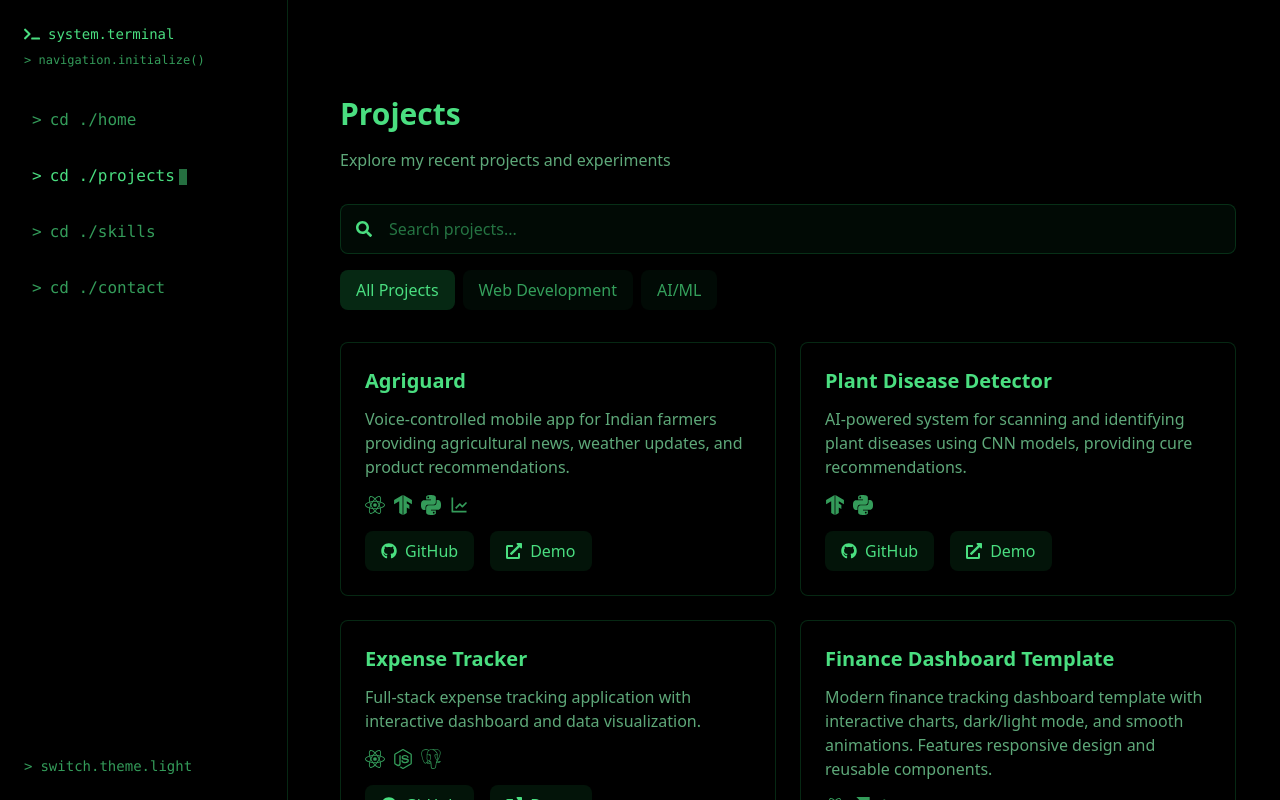
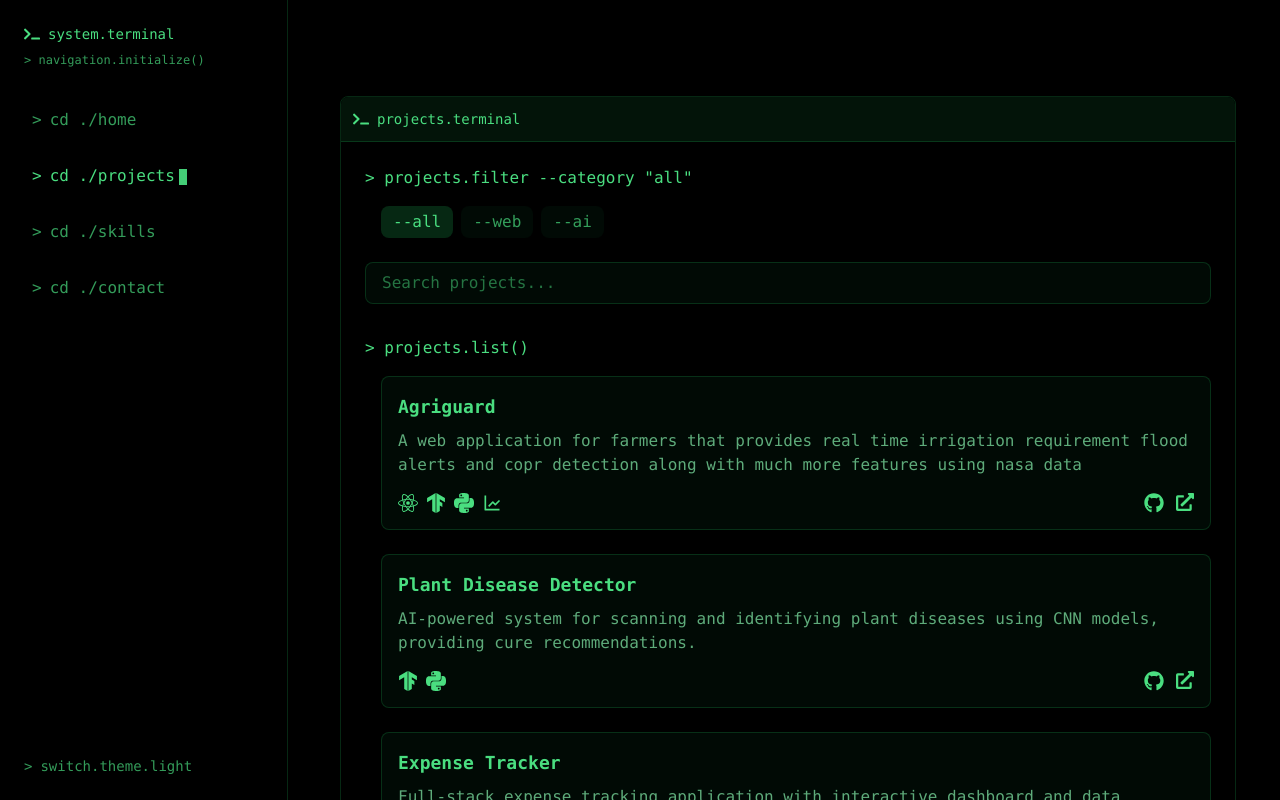
Before and after one commit to ESR-style/Portfolio-Samarth, a React (Vite) app: page /projects in a window 1280 px wide. Shown: the top 800 px of the page. Built offline with nearby package versions, Linux system fonts and the light colour scheme.

Commit message:
made every screen terminal like

```diff
--- a/src/pages/Home.jsx
+++ b/src/pages/Home.jsx
@@ -5,6 +5,14 @@ import { Link } from 'react-router-dom';
 import { useTheme } from '../context/ThemeContext';
 import Navbar from '../components/Navbar';
 import Termi from '../components/Termi';
+
+const BlinkingCursor = () => (
+  <motion.span
+    animate={{ opacity: [1, 0] }}
+    transition={{ duration: 0.8, repeat: Infinity, repeatType: 'reverse' }}
+    className="inline-block w-2 h-4 ml-1 align-middle"
+  />
+);
 
 const Home = () => {
   const { darkMode } = useTheme();
@@ -16,38 +24,77 @@ const Home = () => {
 
       <div className="container mx-auto px-6 pt-20 md:pt-24 md:pl-80">
         <div className="max-w-4xl mx-auto space-y-6">
-          {/* Main Box */}
+          {/* Terminal Window */}
           <motion.div
             initial={{ opacity: 0, y: 20 }}
             animate={{ opacity: 1, y: 0 }}
-            className={`p-6 rounded-lg border ${
+            className={`rounded-lg border ${
               darkMode ? 'border-green-500/20' : 'border-indigo-500/20'
-            } backdrop-blur-sm bg-black/20`}
+            } overflow-hidden`}
           >
-            <h1 className={`text-4xl font-bold mb-4 ${
+            {/* Terminal Header */}
+            <div className={`p-3 ${
+              darkMode ? 'bg-green-500/10' : 'bg-indigo-500/10'
+            } backdrop-blur-sm border-b ${
+              darkMode ? 'border-green-500/20' : 'border-indigo-500/20'
+            }`}>
+              <div className="flex items-center gap-2">
+                <FaTerminal className={darkMode ? 'text-green-400' : 'text-indigo-400'} />
+                <span className={`text-sm font-mono ${
                   darkMode ? 'text-green-400' : 'text-indigo-400'
                 }`}>
-              Samarth A.K
-            </h1>
-            <p className={`text-xl mb-6 ${
-              darkMode ? 'text-green-300/70' : 'text-indigo-300/70'
-            }`}>
-              Full Stack Developer & AI Enthusiast
-            </p>
+                  portfolio.terminal
+                </span>
+              </div>
+            </div>
 
-            {/* Quick Actions */}
-            <div className="flex flex-wrap gap-4 mb-6">
+            {/* Terminal Content */}
+            <div className="p-6 font-mono bg-black/20 backdrop-blur-sm">
+              {/* System Info */}
+              <div className={`mb-8 ${darkMode ? 'text-green-400' : 'text-indigo-400'}`}>
+                <div className="mb-2">{`> system.user.info`}</div>
+                <div className="ml-4">
+                  <div className="mb-4">
+                    <span className="opacity-70">{`name: `}</span>
+                    <span className="text-2xl font-bold">Samarth A.K</span>
+                    <BlinkingCursor />
+                  </div>
+                  <div className="mb-4">
+                    <span className="opacity-70">{`role: `}</span>
+                    <span>Full Stack Developer & AI Enthusiast</span>
+                  </div>
+                  <div className="mb-4">
+                    <span className="opacity-70">{`status: `}</span>
+                    <span>Available for opportunities</span>
+                  </div>
+                </div>
+              </div>
+
+              {/* About Section */}
+              <div className={`mb-8 ${darkMode ? 'text-green-400' : 'text-indigo-400'}`}>
+                <div className="mb-2">{`> user.about`}</div>
+                <div className="ml-4">
+                  I'm a passionate developer exploring the realms of web dev, AI, and game dev.
+                  I create innovative solutions and love turning ideas into reality.
+                  Let's build something awesome together!
+                </div>
+              </div>
+
+              {/* Actions */}
+              <div className={`mb-8 ${darkMode ? 'text-green-400' : 'text-indigo-400'}`}>
+                <div className="mb-2">{`> system.actions.available`}</div>
+                <div className="ml-4 flex flex-wrap gap-4">
                   <Link to="/projects">
                     <motion.button
                       whileHover={{ scale: 1.05 }}
                       whileTap={{ scale: 0.95 }}
                       className={`flex items-center gap-2 px-4 py-2 rounded-lg ${
                         darkMode
-                      ? 'bg-green-500/20 text-green-400 hover:bg-green-500/30'
-                      : 'bg-indigo-500/20 text-indigo-400 hover:bg-indigo-500/30'
+                          ? 'bg-green-500/20 hover:bg-green-500/30'
+                          : 'bg-indigo-500/20 hover:bg-indigo-500/30'
                       }`}
                     >
-                  View Projects <FaArrowRight />
+                      {`view.projects()`} <FaArrowRight />
                     </motion.button>
                   </Link>
 
@@ -57,29 +104,19 @@ const Home = () => {
                     whileTap={{ scale: 0.95 }}
                     className={`flex items-center gap-2 px-4 py-2 rounded-lg ${
                       darkMode
-                    ? 'bg-green-500/10 text-green-400 hover:bg-green-500/20'
-                    : 'bg-indigo-500/10 text-indigo-400 hover:bg-indigo-500/20'
+                        ? 'bg-green-500/10 hover:bg-green-500/20'
+                        : 'bg-indigo-500/10 hover:bg-indigo-500/20'
                     }`}
                   >
-                Open Terminal <FaTerminal />
+                    {`terminal.open()`} <FaTerminal />
                   </motion.button>
                 </div>
-
-            {/* About Section */}
-            <div className={`mb-6 ${
-              darkMode ? 'text-green-300/70' : 'text-indigo-300/70'
-            }`}>
-              <h2 className={`text-xl font-semibold mb-2 ${
-                darkMode ? 'text-green-400' : 'text-indigo-400'
-              }`}>About Me</h2>
-              <p>
-
-              "I’m a passionate developer exploring the realms of web dev, AI, and game dev. I create innovative solutions and love turning ideas into reality. Let’s build something awesome together!"
-              </p>
               </div>
 
               {/* Social Links */}
-            <div className="flex gap-4">
+              <div className={darkMode ? 'text-green-400' : 'text-indigo-400'}>
+                <div className="mb-2">{`> user.social.links`}</div>
+                <div className="ml-4 flex gap-4">
                   {[
                     { icon: <FaGithub />, url: "https://github.com/ESR-style" },
                     { icon: <FaLinkedin />, url: "https://www.linkedin.com/in/samarth-a-k-463366248/" },
@@ -91,51 +128,13 @@ const Home = () => {
                       target="_blank"
                       rel="noopener noreferrer"
                       whileHover={{ scale: 1.2 }}
-                  className={`text-2xl ${
-                    darkMode ? 'text-green-400 hover:text-green-300' : 'text-indigo-400 hover:text-indigo-300'
-                  }`}
+                      className="text-2xl hover:opacity-80"
                     >
                       {social.icon}
                     </motion.a>
                   ))}
                 </div>
-          </motion.div>
-
-          {/* Experience & Projects Preview */}
-          <motion.div
-            initial={{ opacity: 0, y: 20 }}
-            animate={{ opacity: 1, y: 0 }}
-            transition={{ delay: 0.2 }}
-            className="grid md:grid-cols-2 gap-6"
-          >
-            <div className={`p-6 rounded-lg border ${
-              darkMode ? 'border-green-500/20' : 'border-indigo-500/20'
-            } backdrop-blur-sm bg-black/20`}>
-              <h2 className={`text-xl font-semibold mb-4 ${
-                darkMode ? 'text-green-400' : 'text-indigo-400'
-              }`}>Experience</h2>
-              <ul className={`space-y-3 ${
-                darkMode ? 'text-green-300/70' : 'text-indigo-300/70'
-              }`}>
-                <li>• Tech Club Founder & Leader – SJCE Mysore</li>
-                <li>• Hackathon Team Leadership</li>
-                <li>• Full Stack Development Projects</li>
-              </ul>
               </div>
-
-            <div className={`p-6 rounded-lg border ${
-              darkMode ? 'border-green-500/20' : 'border-indigo-500/20'
-            } backdrop-blur-sm bg-black/20`}>
-              <h2 className={`text-xl font-semibold mb-4 ${
-                darkMode ? 'text-green-400' : 'text-indigo-400'
-              }`}>Recent Projects</h2>
-              <ul className={`space-y-3 ${
-                darkMode ? 'text-green-300/70' : 'text-indigo-300/70'
-              }`}>
-                <li>• Agriguard – Agriculture App</li>
-                <li>• Plant Disease Detector</li>
-                <li>• Expense Tracker</li>
-              </ul>
             </div>
           </motion.div>
         </div>
--- a/src/pages/Projects.jsx
+++ b/src/pages/Projects.jsx
@@ -2,11 +2,9 @@ import React, { useState } from 'react';
 import { motion, AnimatePresence } from 'framer-motion';
 import { useTheme } from '../context/ThemeContext';
 import Navbar from '../components/Navbar';
-import { FaGithub, FaExternalLinkAlt, FaSearch } from 'react-icons/fa';
-import { SiTensorflow, SiPostgresql, SiPython, SiNodedotjs, SiReact, SiFramer,SiJavascript } from 'react-icons/si';
-import {
-  BiLineChart
-} from 'react-icons/bi';
+import { FaGithub, FaExternalLinkAlt, FaTerminal } from 'react-icons/fa';
+import { SiTensorflow, SiPostgresql, SiPython, SiNodedotjs, SiReact, SiFramer, SiJavascript } from 'react-icons/si';
+import { BiLineChart } from 'react-icons/bi';
 
 const ProjectCard = ({ project, darkMode }) => (
   <motion.div
@@ -81,7 +79,7 @@ const Projects = () => {
   const projects = [
     {
       title: 'Agriguard',
-      description: 'Voice-controlled mobile app for Indian farmers providing agricultural news, weather updates, and product recommendations.',
+      description: 'A web application for farmers that provides real time irrigation requirement flood alerts and copr detection along with much more features using nasa data',
       category: 'web',
       tech: [SiReact,SiTensorflow, SiPython, BiLineChart],
       github: 'https://github.com/ESR-style/agriguard',
@@ -113,10 +111,11 @@ const Projects = () => {
     },
   ];
 
+
   const categories = [
-    { id: 'all', name: 'All Projects' },
-    { id: 'web', name: 'Web Development' },
-    { id: 'ai', name: 'AI/ML' }
+    { id: 'all', name: 'all' },
+    { id: 'web', name: 'web' },
+    { id: 'ai', name: 'ai' }
   ];
 
   const filteredProjects = projects.filter(project => {
@@ -130,59 +129,46 @@ const Projects = () => {
     <div className={`min-h-screen ${darkMode ? 'bg-black' : 'bg-gray-900'}`}>
       <Navbar />
 
-      <motion.div
-        initial={{ opacity: 0 }}
-        animate={{ opacity: 1 }}
-        className="container mx-auto px-6 pt-20 md:pt-24 md:pl-80"
-      >
+      <div className="container mx-auto px-6 pt-20 md:pt-24 md:pl-80">
         <div className="max-w-4xl mx-auto">
           <motion.div
-            initial={{ y: -20, opacity: 0 }}
-            animate={{ y: 0, opacity: 1 }}
-            className="mb-8"
+            initial={{ opacity: 0, y: 20 }}
+            animate={{ opacity: 1, y: 0 }}
+            className={`rounded-lg border ${
+              darkMode ? 'border-green-500/20' : 'border-indigo-500/20'
+            } overflow-hidden`}
           >
-            <h1 className={`text-3xl font-bold mb-4 ${
+            {/* Terminal Header */}
+            <div className={`p-3 ${
+              darkMode ? 'bg-green-500/10' : 'bg-indigo-500/10'
+            } backdrop-blur-sm border-b ${
+              darkMode ? 'border-green-500/20' : 'border-indigo-500/20'
+            }`}>
+              <div className="flex items-center gap-2">
+                <FaTerminal className={darkMode ? 'text-green-400' : 'text-indigo-400'} />
+                <span className={`text-sm font-mono ${
                   darkMode ? 'text-green-400' : 'text-indigo-400'
                 }`}>
-              Projects
-            </h1>
-            <p className={`${
-              darkMode ? 'text-green-300/70' : 'text-indigo-300/70'
-            }`}>
-              Explore my recent projects and experiments
-            </p>
-          </motion.div>
-
-          <div className="mb-8 space-y-4">
-            {/* Search Bar */}
-            <div className="relative">
-              <FaSearch className={`absolute left-4 top-1/2 transform -translate-y-1/2 ${
-                darkMode ? 'text-green-400' : 'text-indigo-400'
-              }`} />
-              <input
-                type="text"
-                placeholder="Search projects..."
-                value={searchQuery}
-                onChange={(e) => setSearchQuery(e.target.value)}
-                className={`w-full pl-12 pr-4 py-3 rounded-lg ${
-                  darkMode
-                    ? 'bg-green-500/5 text-green-400 placeholder-green-400/50'
-                    : 'bg-indigo-500/5 text-indigo-400 placeholder-indigo-400/50'
-                } border ${
-                  darkMode ? 'border-green-500/20' : 'border-indigo-500/20'
-                } focus:outline-none focus:ring-1 focus:ring-opacity-50 ${
-                  darkMode ? 'focus:ring-green-500' : 'focus:ring-indigo-500'
-                }`}
-              />
+                  projects.terminal
+                </span>
+              </div>
             </div>
 
-            {/* Category Filters */}
-            <div className="flex flex-wrap gap-2">
+            {/* Terminal Content */}
+            <div className="p-6 font-mono bg-black/20 backdrop-blur-sm">
+              {/* Command Input */}
+              <div className={`mb-8 ${darkMode ? 'text-green-400' : 'text-indigo-400'}`}>
+                <div className="mb-4">{`> projects.filter --category "${filter}" ${searchQuery ? `--search "${searchQuery}"` : ''}`}</div>
+
+                {/* Filters */}
+                <div className="ml-4 flex flex-wrap gap-2 mb-6">
                   {categories.map(category => (
-                <button
+                    <motion.button
                       key={category.id}
                       onClick={() => setFilter(category.id)}
-                  className={`px-4 py-2 rounded-lg transition-colors ${
+                      whileHover={{ scale: 1.05 }}
+                      whileTap={{ scale: 0.95 }}
+                      className={`px-3 py-1 rounded-lg ${
                         filter === category.id
                           ? darkMode
                             ? 'bg-green-500/20 text-green-400'
@@ -192,28 +178,87 @@ const Projects = () => {
                             : 'bg-indigo-500/5 text-indigo-400/70 hover:bg-indigo-500/10'
                       }`}
                     >
-                  {category.name}
-                </button>
+                      {`--${category.name}`}
+                    </motion.button>
                   ))}
                 </div>
+
+                {/* Search */}
+                <input
+                  type="text"
+                  value={searchQuery}
+                  onChange={(e) => setSearchQuery(e.target.value)}
+                  placeholder="Search projects..."
+                  className={`w-full px-4 py-2 rounded-lg ${
+                    darkMode
+                      ? 'bg-green-500/5 text-green-400 placeholder-green-400/50'
+                      : 'bg-indigo-500/5 text-indigo-400 placeholder-indigo-400/50'
+                  } border ${
+                    darkMode ? 'border-green-500/20' : 'border-indigo-500/20'
+                  } focus:outline-none`}
+                />
               </div>
 
+              {/* Projects Output */}
+              <div className={`${darkMode ? 'text-green-400' : 'text-indigo-400'}`}>
+                <div className="mb-4">{`> projects.list()`}</div>
+                <div className="ml-4 space-y-6">
+                  <AnimatePresence>
+                    {filteredProjects.map((project, index) => (
                       <motion.div
-            layout
-            className="grid gap-6 md:grid-cols-2"
+                        key={project.title}
+                        initial={{ opacity: 0, y: 20 }}
+                        animate={{ opacity: 1, y: 0 }}
+                        exit={{ opacity: 0, y: -20 }}
+                        transition={{ delay: index * 0.1 }}
+                        className={`p-4 rounded-lg ${
+                          darkMode ? 'bg-green-500/5' : 'bg-indigo-500/5'
+                        } border ${
+                          darkMode ? 'border-green-500/20' : 'border-indigo-500/20'
+                        }`}
                       >
-            <AnimatePresence>
-              {filteredProjects.map(project => (
-                <ProjectCard
-                  key={project.title}
-                  project={project}
-                  darkMode={darkMode}
-                />
+                        <h3 className="text-lg font-bold mb-2">{project.title}</h3>
+                        <p className={`mb-4 ${
+                          darkMode ? 'text-green-300/70' : 'text-indigo-300/70'
+                        }`}>
+                          {project.description}
+                        </p>
+
+                        <div className="flex flex-wrap gap-4 items-center">
+                          <div className="flex gap-2">
+                            {project.tech.map((Icon, i) => (
+                              <Icon key={i} className="text-xl" />
+                            ))}
+                          </div>
+
+                          <div className="flex gap-3 ml-auto">
+                            <a
+                              href={project.github}
+                              target="_blank"
+                              rel="noopener noreferrer"
+                              className="hover:opacity-80"
+                            >
+                              <FaGithub size={20} />
+                            </a>
+                            <a
+                              href={project.demo}
+                              target="_blank"
+                              rel="noopener noreferrer"
+                              className="hover:opacity-80"
+                            >
+                              <FaExternalLinkAlt size={18} />
+                            </a>
+                          </div>
+                        </div>
+                      </motion.div>
                     ))}
                   </AnimatePresence>
+                </div>
+              </div>
+            </div>
           </motion.div>
         </div>
-      </motion.div>
+      </div>
     </div>
   );
 };
```
Also changed, not shown: src/pages/Skills.jsx (+86 -78 lines). Lines whose indentation alone changed are shown as unchanged.
